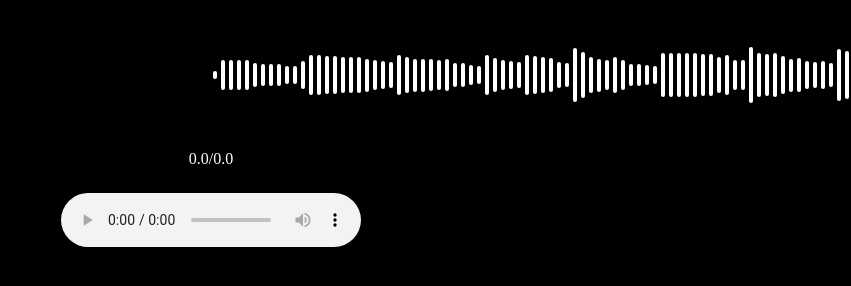
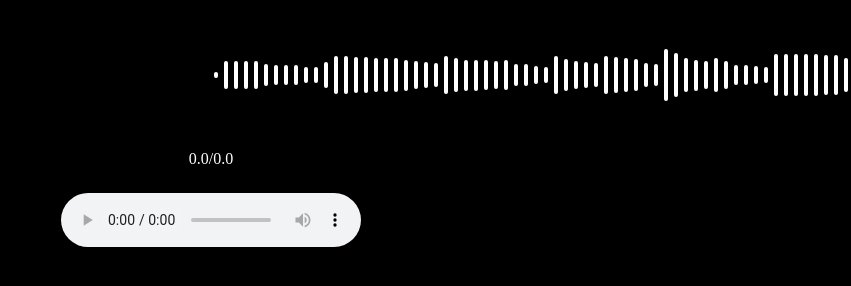
Before and after one commit to TheTarasik/AudioWave, a plain HTML site: page index.html in a window 1280 px wide. Shown: the whole page, without its empty margins (429-1280 px from the left). Drawn offline with Linux system fonts and the light colour scheme.

Commit message:
Wave | Item span padding

```diff
--- a/index.html
+++ b/index.html
@@ -52,7 +52,7 @@
 		}
 
 		.item {
-			padding: 2px;
+			padding: 3px;
 			cursor: pointer;
 		}
 
```
